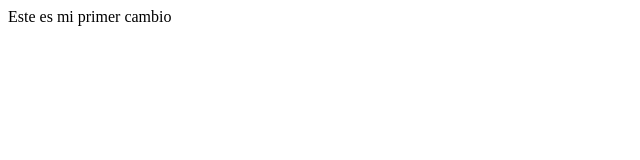
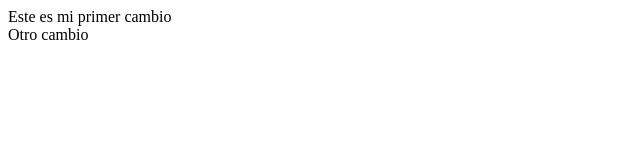
Before and after one commit to athel-dev/pruebagit, a plain HTML site: page index.html in a window 1280 px wide. Shown: the full height of the page, 0-640 px from the left. Drawn offline with Linux system fonts and the light colour scheme.

Commit message:
tercer commit

```diff
--- a/index.html
+++ b/index.html
@@ -8,5 +8,6 @@
 </head>
 <body>
     <div>Este es mi primer cambio</div>
+    <div>Otro cambio</div>
 </body>
 </html>
```
